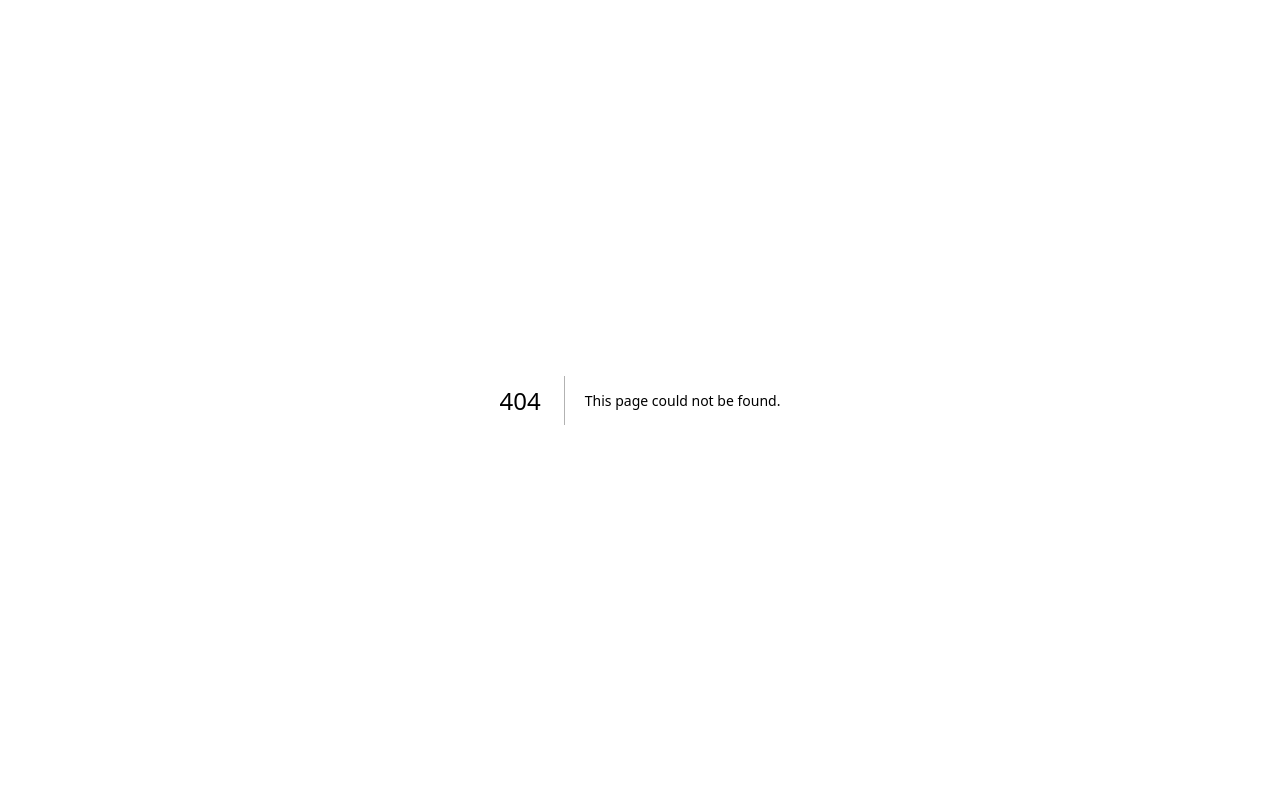
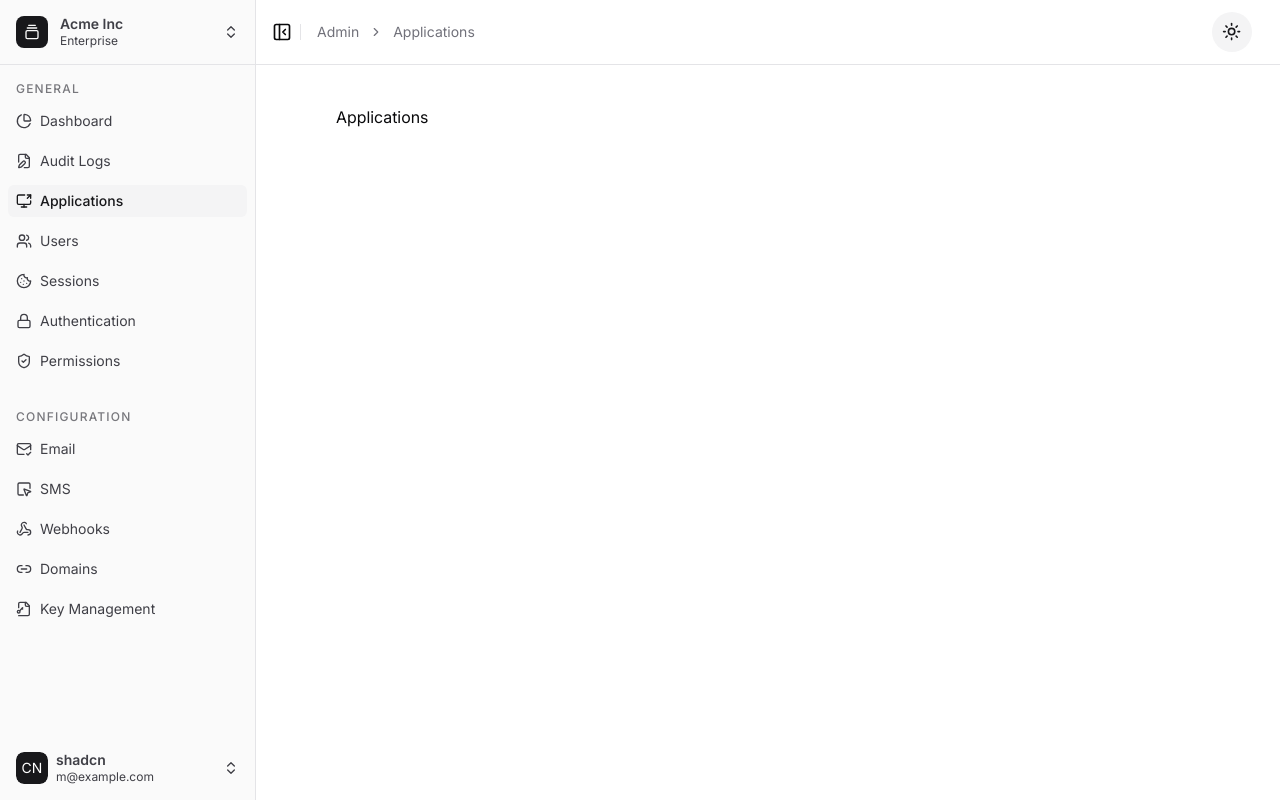
Before and after one commit to eric-sison/trustify, a Next.js app: page /admin/applications in a window 1280 px wide. Before the commit this address had no page. Built offline with nearby package versions, Linux system fonts and the light colour scheme.

Commit message:
chore: code refactoring

```diff
--- a/src/app/admin/(protected)/settings/page.tsx
+++ b/src/app/admin/(protected)/applications/page.tsx
@@ -1,9 +1,9 @@
 import { Metadata } from "next";
 
 export const metadata: Metadata = {
-  title: "App Settings",
+  title: "Applications",
 };
 
 export default function SettingsPage() {
-  return <div>Settings</div>;
+  return <div>Applications</div>;
 }
--- a/src/app/admin/(protected)/users/page.tsx
+++ b/src/app/admin/(protected)/users/page.tsx
@@ -1,6 +1,6 @@
+import { UsersDataTable } from "@trustify/components/features/register-user/UsersDataTable";
+import { CreateUserDialog } from "@trustify/components/features/register-user/CreateUserDialog";
 import { Metadata } from "next";
-import { UsersDataTable } from "@trustify/components/features/tables/users-table/UsersDataTable";
-import { CreateUserDialog } from "@trustify/components/features/CreateUserDialog";
 
 export const metadata: Metadata = {
   title: "Users",
--- a/src/components/features/layouts/AppSidebar.tsx
+++ b/src/components/features/layouts/AppSidebar.tsx
@@ -94,7 +94,7 @@ const data = {
     },
     {
       title: "Applications",
-      url: "/admin/settings",
+      url: "/admin/applications",
       icon: ScreenShare,
     },
     {
--- a/src/components/features/CreateUserDialog.tsx
+++ b/src/components/features/register-user/CreateUserDialog.tsx
@@ -20,12 +20,12 @@ import {
   FormMessage,
 } from "@trustify/components/ui/Form";
 import { UserPlus } from "lucide-react";
-import { Input } from "../ui/Input";
+import { Input } from "@trustify/components/ui/Input";
 import { PasswordInput } from "@trustify/components/ui/PasswordInput";
 import { Switch } from "@trustify/components/ui/Switch";
-import { Label } from "../ui/Label";
+import { Label } from "@trustify/components/ui/Label";
 import { useUserRegistration } from "@trustify/core/hooks/use-user-registration";
-import { LoadingSpinner } from "../ui/LoadingSpinner";
+import { LoadingSpinner } from "@trustify/components/ui/LoadingSpinner";
 
 export const CreateUserDialog: FunctionComponent = () => {
   const [open, setOpen] = useState(false);
--- a/src/components/features/tables/users-table/UsersDataTableColumns.tsx
+++ b/src/components/features/register-user/UsersDataTableColumns.tsx
@@ -9,7 +9,6 @@ import { UserAddressSchema } from "@trustify/core/schemas/user-schema";
 import { USER_GENDER, USER_ROLES } from "@trustify/utils/constants";
 import { DataTableRowActions } from "./UsersDataTableRowActions";
 import { z } from "zod";
-import { MailWarning } from "lucide-react";
 
 export type UserColumn = {
   id: string;
@@ -98,8 +97,7 @@ export const columns: ColumnDef<UserColumn, unknown>[] = [
     header: ({ column }) => <DataTableColumnHeader column={column} title="Email" />,
     cell: ({ row }) => {
       return (
-        <div className="flex max-w-56 items-center gap-2">
-          {!row.original.emailVerified && <MailWarning className="h-4 w-4 text-orange-500" />}
+        <div className="flex max-w-56">
           <h3 className="truncate">{row.original.email}</h3>
         </div>
       );
```
Also changed, not shown: src/components/features/register-user/UsersDataTable.tsx (renamed from src/components/features/tables/users-table/UsersDataTable.tsx), src/components/features/register-user/UsersDataTableRowActions.tsx (renamed from src/components/features/tables/users-table/UsersDataTableRowActions.tsx).
